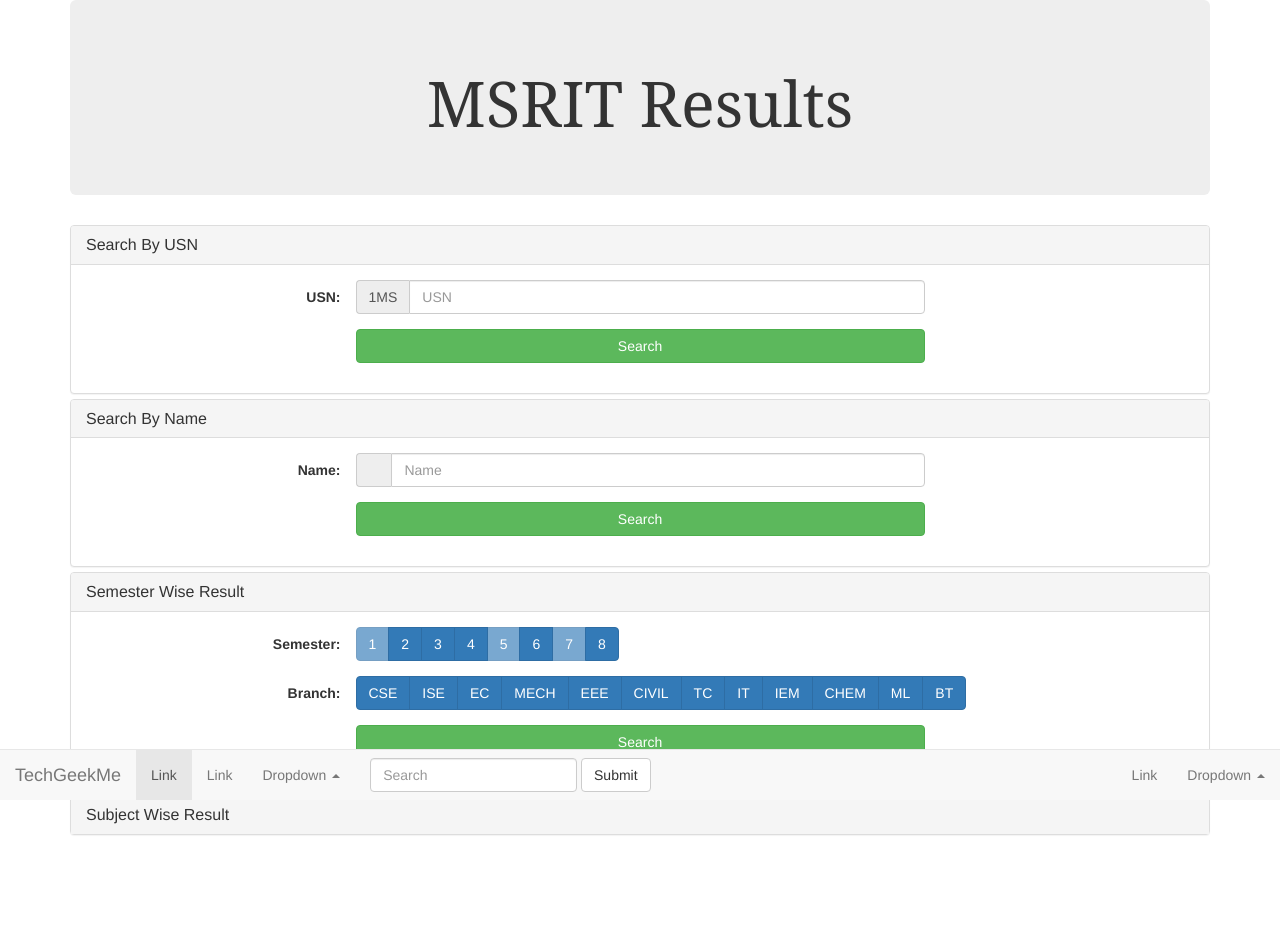
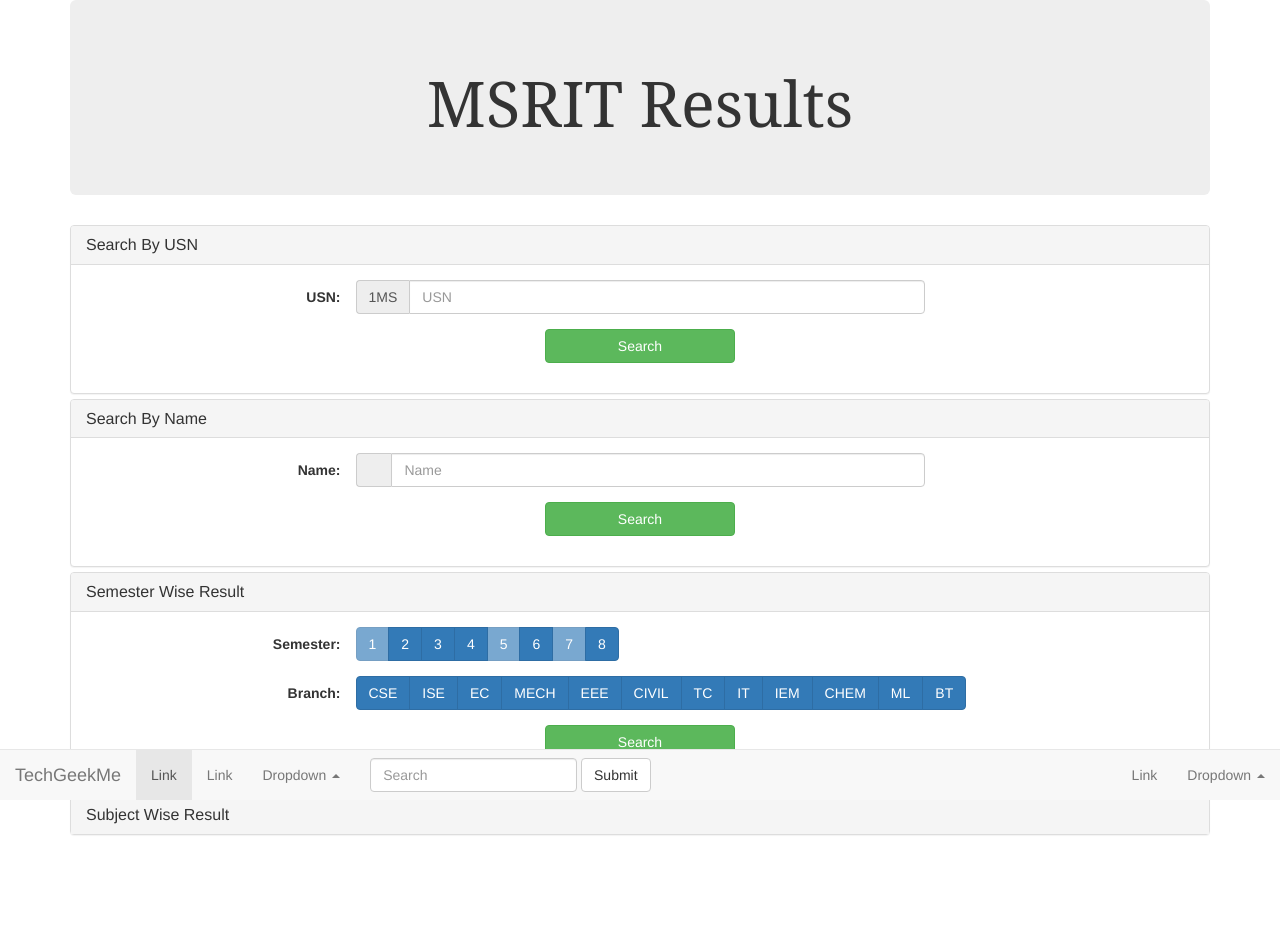
Before and after one commit to TechGeekMe/MSRIT-Results, a Django app: page / in a window 1280 px wide. Run offline with Django 3.2, Linux system fonts and the light colour scheme; some libraries are stand-ins or nearby versions; some web fonts are replaced.

Commit message:
search barsize

```diff
--- a/results_app/templates/results_app/index.html
+++ b/results_app/templates/results_app/index.html
@@ -31,7 +31,7 @@
                                 </div>
                             </div>
                             <div class="form-group">
-                                <button type="submit" class="btn btn-success col-xs-6 col-xs-offset-3">Search</button>
+                                <button type="submit" class="btn btn-success col-xs-2 col-xs-offset-5">Search</button>
                             </div>
                         </form>
                     </div>
@@ -58,7 +58,7 @@
                                 </div>
                             </div>
                             <div class="form-group">
-                                <button type="submit" class="btn btn-success col-xs-6 col-xs-offset-3">Search</button>
+                                <button type="submit" class="btn btn-success col-xs-2 col-xs-offset-5">Search</button>
                             </div>
                         </form>
                     </div>
@@ -151,7 +151,7 @@
                             </div>
 
                             <div class="form-group">
-                                <button type="submit" class="btn btn-success col-xs-6 col-xs-offset-3">Search</button>
+                                <button type="submit" class="btn btn-success col-xs-2 col-xs-offset-5">Search</button>
                             </div>
                         </form>
                     </div>
```
